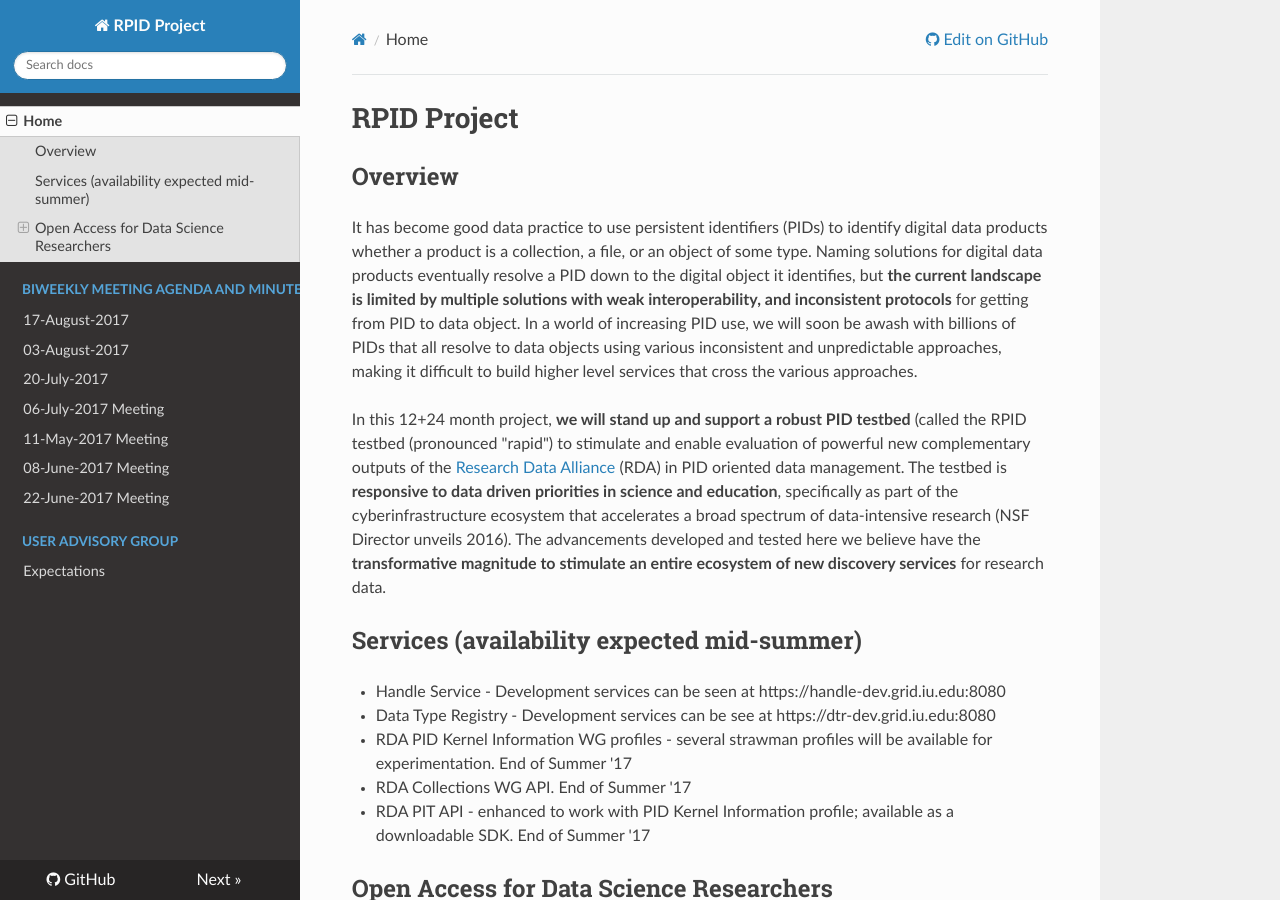
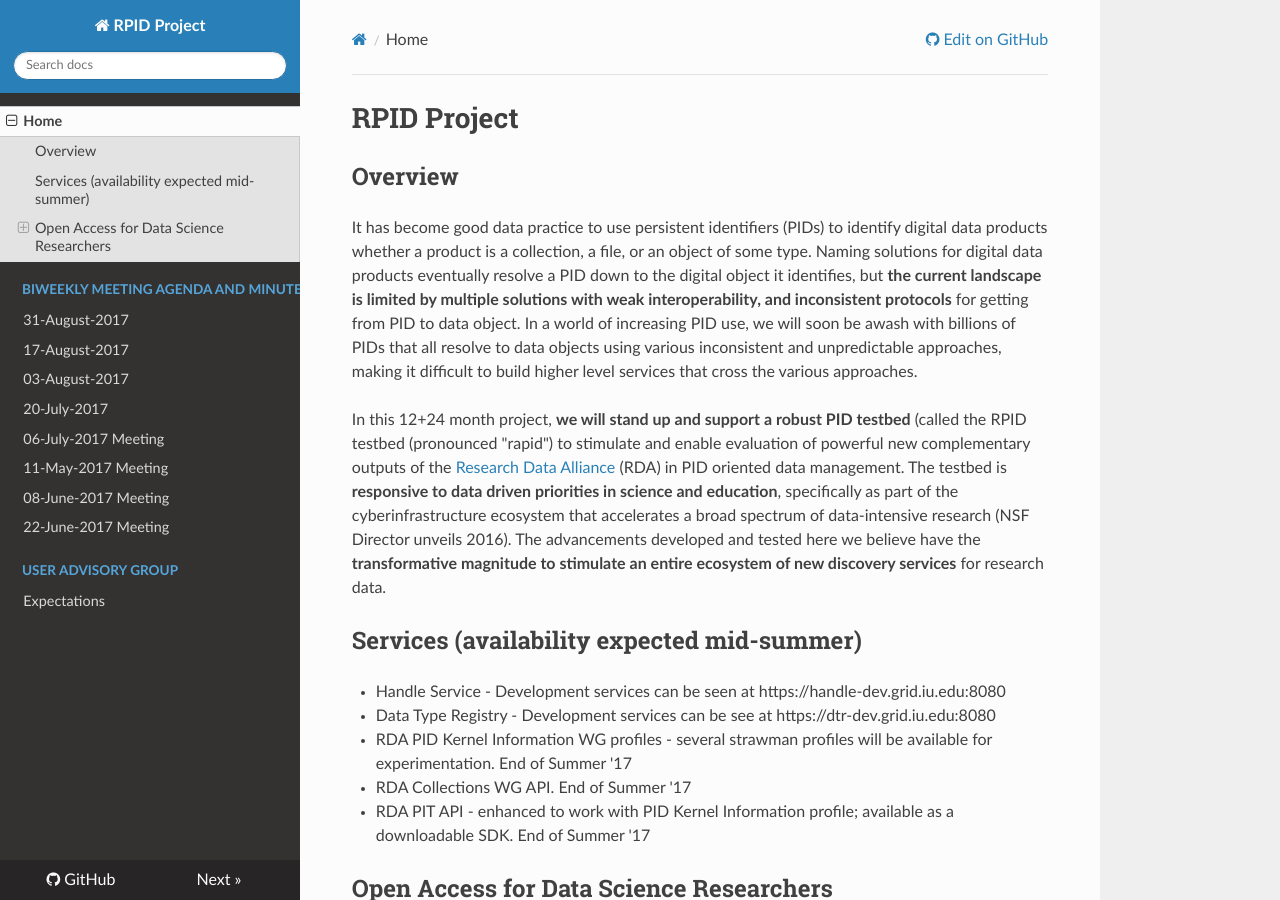
Before and after one commit to rpidproject/rpid, an MkDocs documentation site: the page built from docs/index.md, in a window 1280 px wide and 900 px high. Built offline with MkDocs 1.6.1, drawn with Linux system fonts in a browser that asks for light colours; nearby versions of some CDN libraries; old or Windows-style settings are respelled for this version of MkDocs.

Commit message:
Update mkdocs.yml

```diff
--- a/mkdocs.yml
+++ b/mkdocs.yml
@@ -9,6 +9,7 @@
 pages:
 - Home: 'index.md'
 - BiWeekly Meeting Agenda and Minutes:
+  - '31-August-2017': '31-August-2017.md'
   - '17-August-2017': '17-August-2017.md'
   - '03-August-2017': '03-August-2017.md'
   - '20-July-2017': '20-July-2017.md'
```
